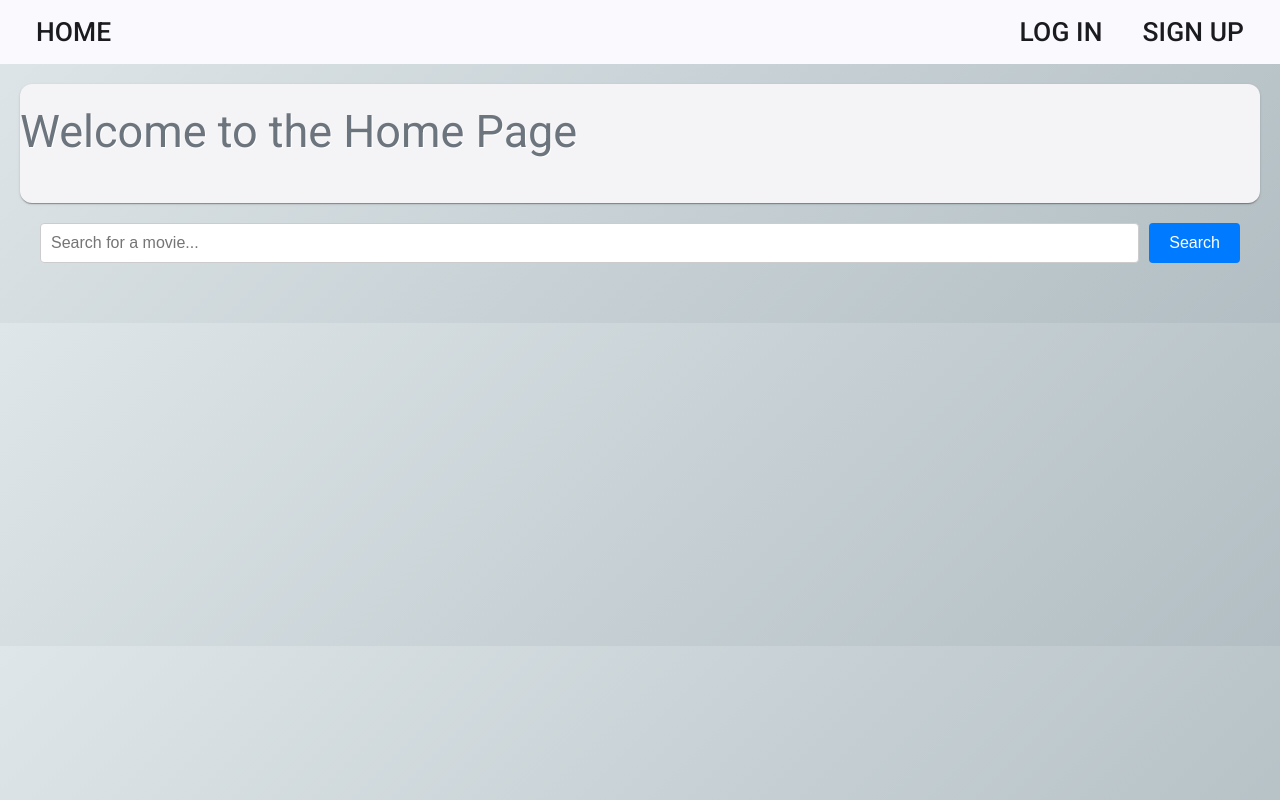
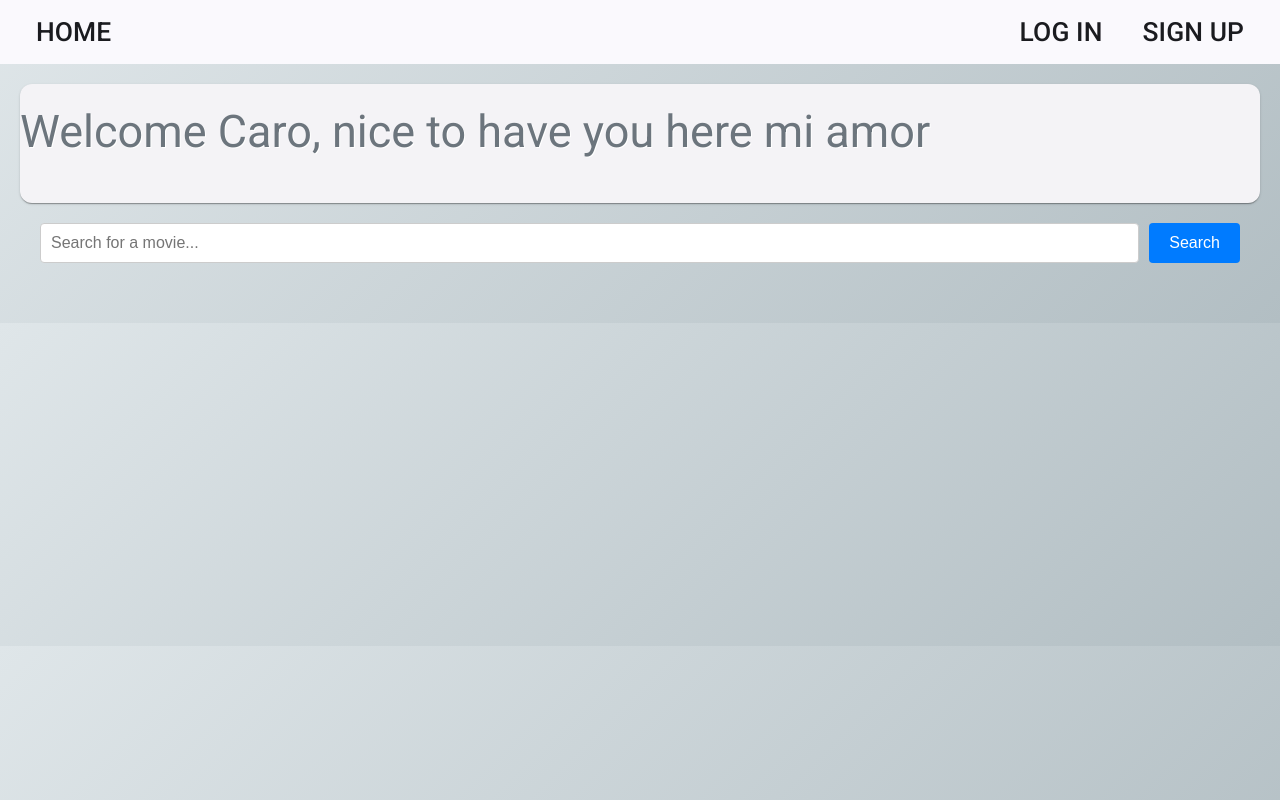
Before and after one commit to MichaelDelser/movie_reviewer, an Angular app in the folder frontend/: page /home in a window 1280 px wide. Built offline with nearby package versions, Linux system fonts and the light colour scheme.

Commit message:
hehe little change in home text

```diff
--- a/frontend/src/app/home/home.component.html
+++ b/frontend/src/app/home/home.component.html
@@ -1,4 +1,4 @@
 <mat-card>
-  <h2>Welcome to the Home Page</h2>
+  <h2>Welcome Caro, nice to have you here mi amor</h2>
 </mat-card>
 <app-search-bar></app-search-bar>
```
